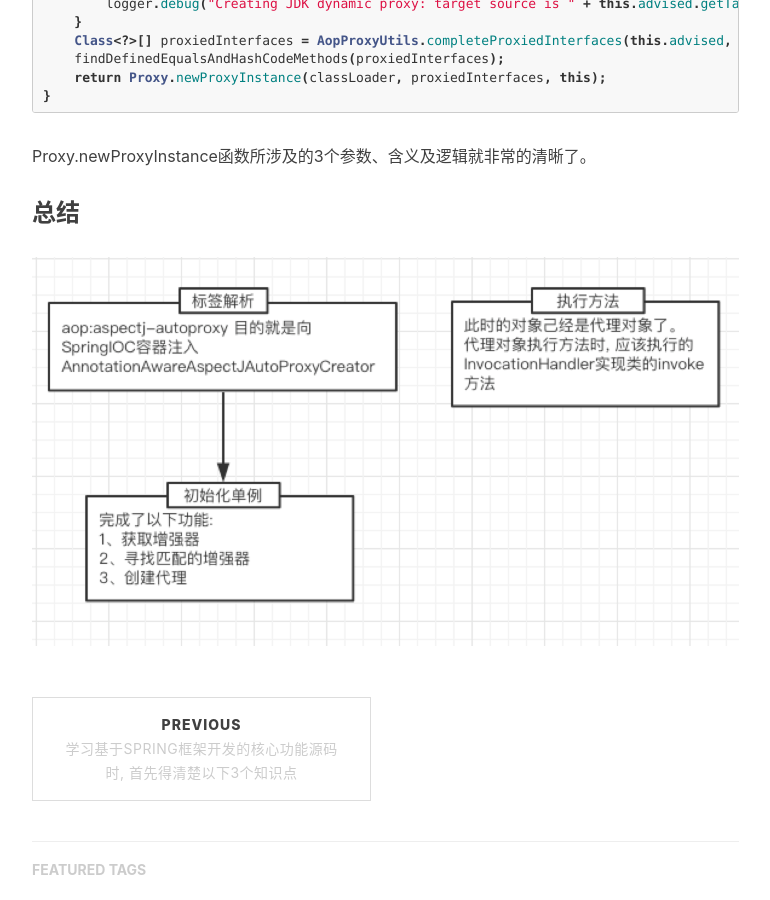
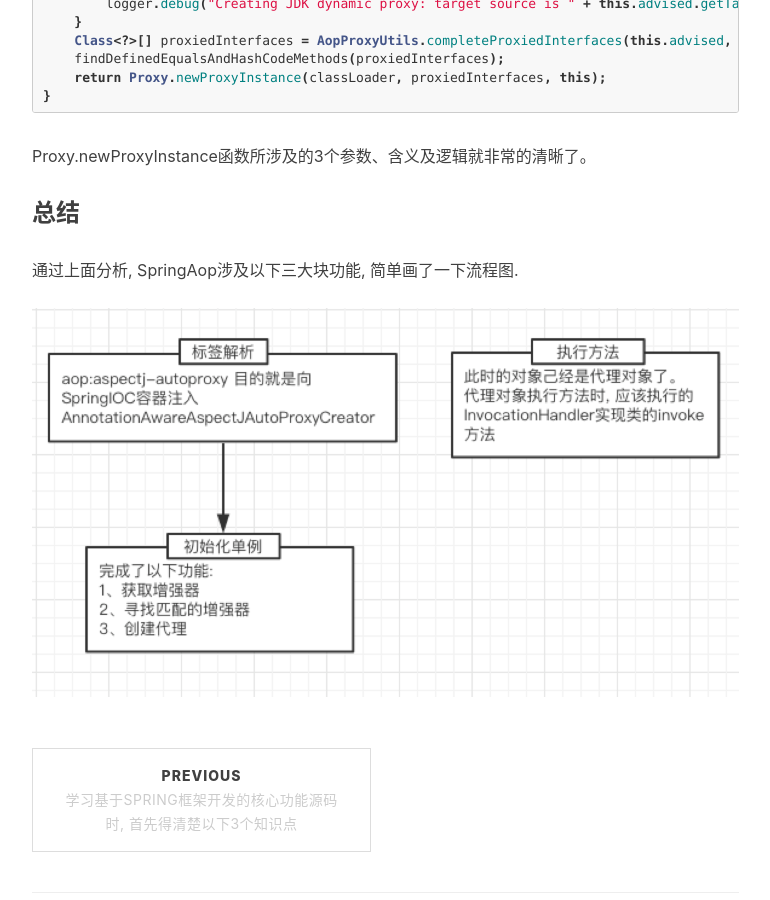
Before and after one commit to joshsulin/joshsulin.github.com, a Jekyll site: the page built from _posts/2018-10-06-通过一个简单的例子,推导出SpringAop底层实现细节.markdown, in a window 1280 px wide and 900 px high, scrolled down 16286 px. Shown: the whole window, without its empty margins (233-1003 px from the left). Built offline with Jekyll 4.4.1, drawn with Linux system fonts in a browser that asks for light colours; nearby versions of some CDN libraries; comment, search, counter and statistics services are not loaded.

Commit message:
通过一个简单的例子,推导出SpringAop底层实现细节 -> 优化细节

```diff
--- a/_posts/2018-10-06-通过一个简单的例子,推导出SpringAop底层实现细节.markdown
+++ b/_posts/2018-10-06-通过一个简单的例子,推导出SpringAop底层实现细节.markdown
@@ -547,6 +547,8 @@ public Object getProxy(@Nullable ClassLoader classLoader) {
 Proxy.newProxyInstance函数所涉及的3个参数、含义及逻辑就非常的清晰了。
 
 ### 总结
+
+通过上面分析, SpringAop涉及以下三大块功能, 简单画了一下流程图.
 <a href='/img/post/20181006/07.png' target="_blank"><img src='/img/post/20181006/07.png' /></a>
 
   [7]: http://joshsulin.github.io/java/2018/10/01/%E8%AF%BB%E6%87%82Spring%E6%A1%86%E6%9E%B6%E5%90%84%E7%BB%84%E4%BB%B6%E5%AE%9E%E7%8E%B0%E6%BA%90%E7%A0%81%E7%9A%84%E4%B8%89%E4%B8%AA%E5%89%8D%E6%8F%90%E7%9F%A5%E8%AF%86%E7%82%B9/
```
